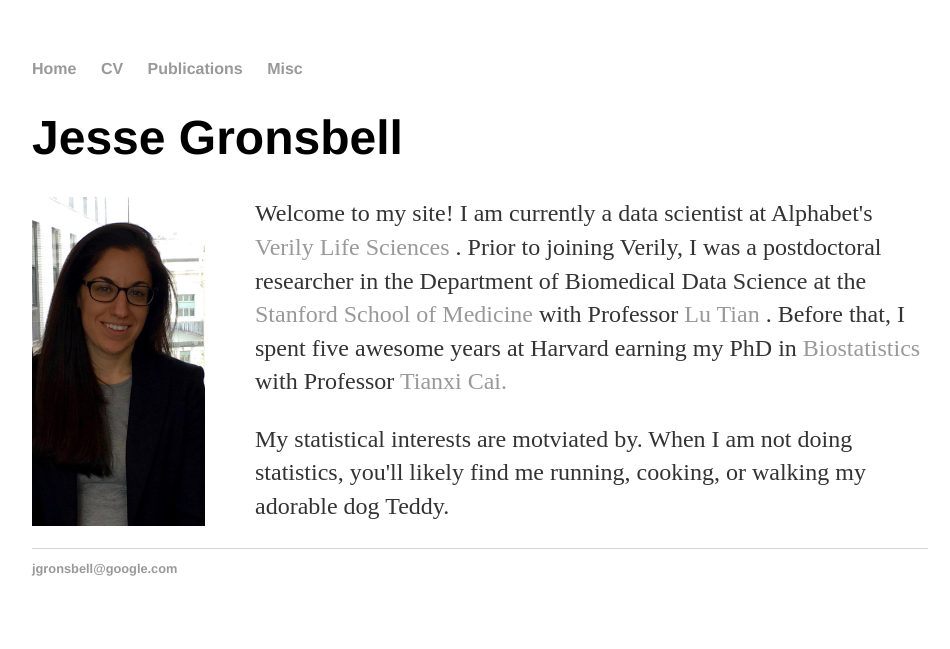
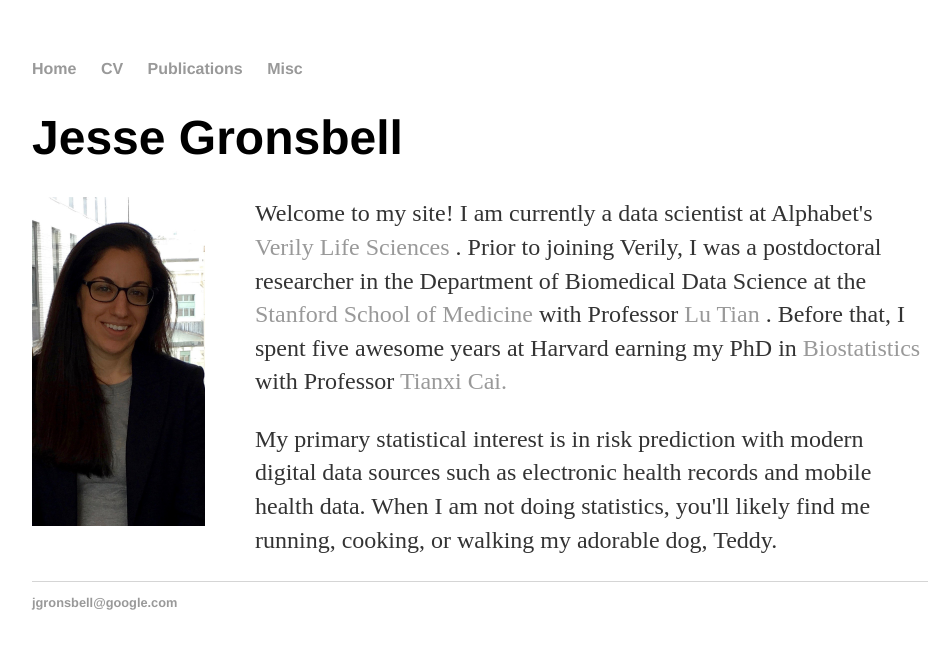
Before and after one commit to jgrons/old_website, a Jekyll site: the page built from index.html, in a window 1280 px wide. Shown: the top 649 px of the page, without its empty margins (160-1110 px from the left). Built offline with Jekyll 4.4.1, drawn with Linux system fonts in a browser that asks for light colours.

Commit message:
Update index.html

```diff
--- a/index.html
+++ b/index.html
@@ -18,9 +18,9 @@
 	with Professor <a href="https://www.hsph.harvard.edu/tianxi-cai/"> Tianxi Cai.
 	</p>
 	<p>
-		My statistical interests are motviated by.
-		When I am not doing statistics, you'll likely find me running, cooking, or walking my adorable dog
-		Teddy.
+		My primary statistical interest is in risk prediction with modern digital data sources such as electronic
+		health records and mobile health data.  When I am not doing statistics, you'll likely find me running,
+		cooking, or walking my adorable dog, Teddy.
 		</p>
 
 
```
